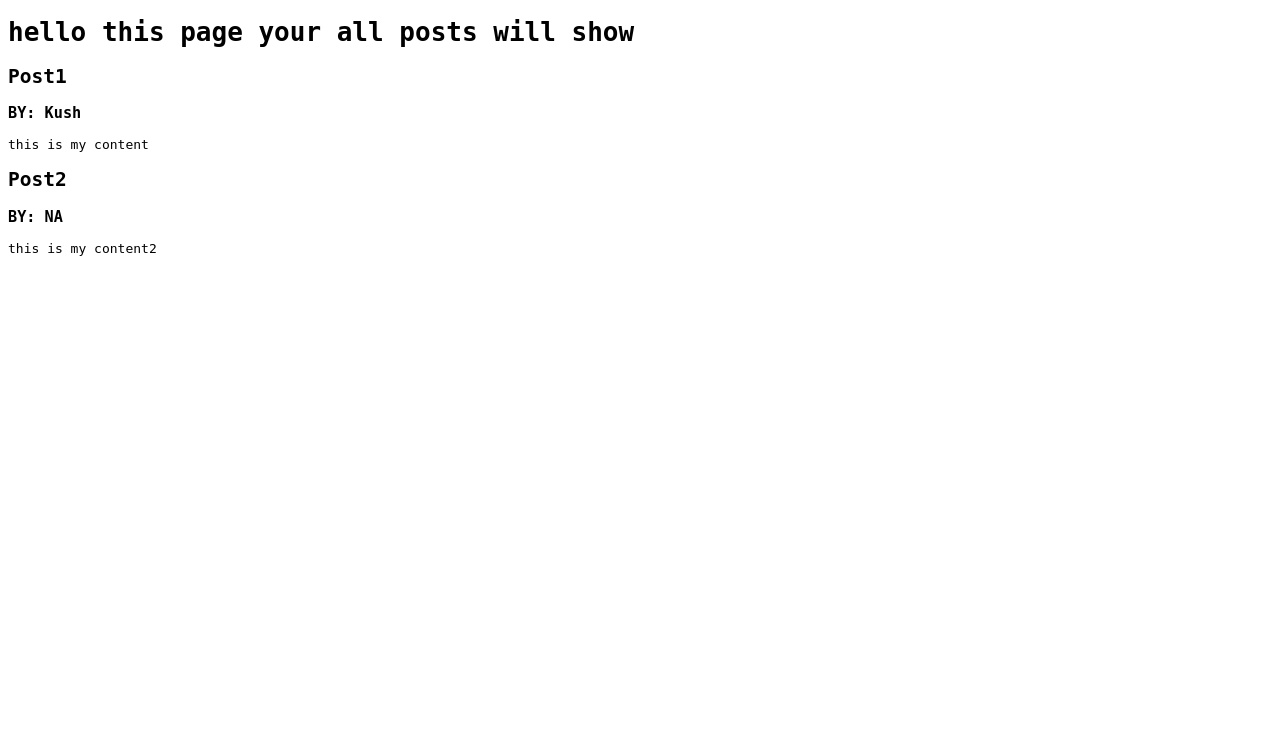
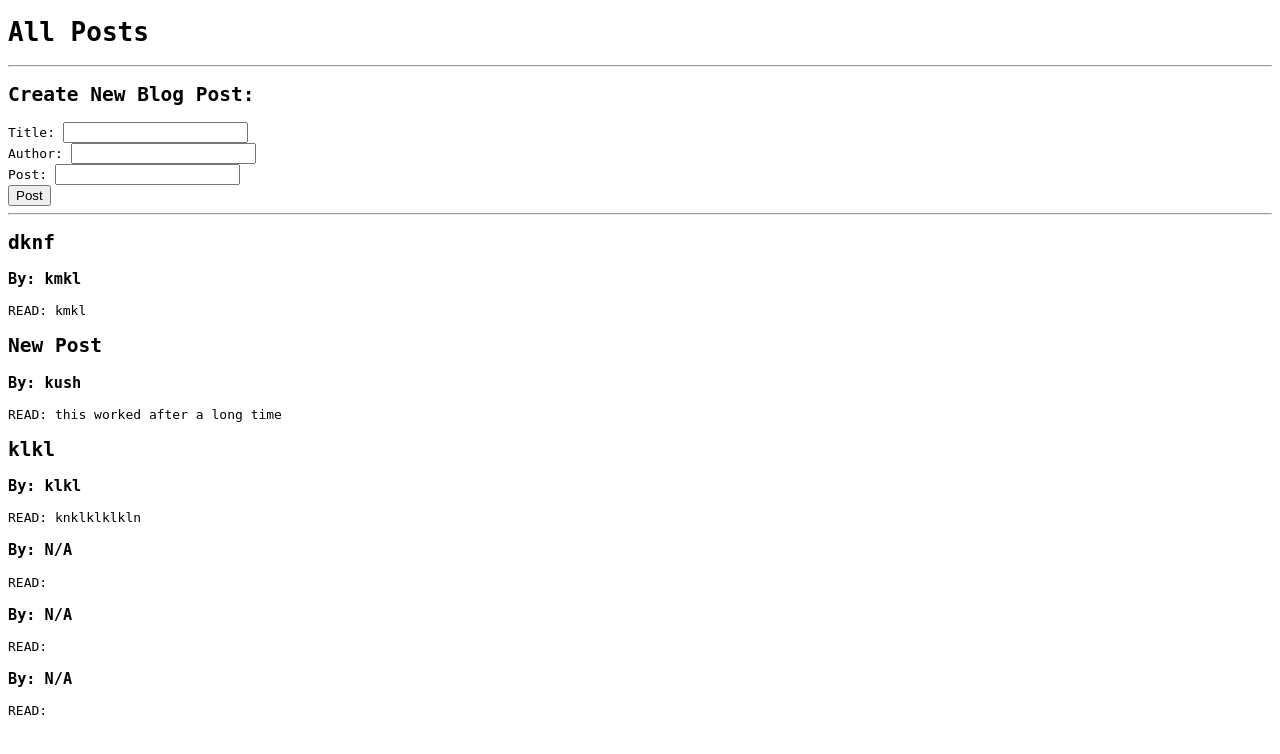
Before and after one commit to Rajatkhatri7/FlaskApp, a Flask app: page /posts in a window 1280 px wide. Shown: the top 754 px of the page. Run offline with Flask 2, Linux system fonts and the light colour scheme; data comes from the database, SQL or seed files in the repository; both versions use the stored data as it was after the commit.

Commit message:
enter post bu gui web

```diff
--- a/app.py
+++ b/app.py
@@ -1,4 +1,4 @@
-from flask import Flask,render_template
+from flask import Flask,render_template,request,redirect
 from flask_sqlalchemy import SQLAlchemy
 
 # sqlalchemy helps to interact with databaselike Mysql,postgrlsql with flask like app
@@ -21,9 +21,15 @@ class BlogPost(db.Model):
     author = db.Column(db.String(20), nullable=False, default='N/A')
     date_posted = db.Column(db.DateTime, nullable=False, default=datetime.utcnow)
 
+#commands for python shell to connect darabase
+#from app import db
+#db.create_all()
+#from app import className
+#classname.query.all()    it will show the list of all the blog post in the database
+#db.session.add(classname(put the variable name and their values here))
+#
 
-
-
+    # represent the database
     def __repr__(self):
         return "Blog Post "+str(self.id)
 
@@ -56,9 +62,22 @@ all_posts = [
 def index():
     return render_template('index.html')
 
-@app.route("/posts")
+@app.route("/posts",methods = ['GET','POST'])
 def posts():
-    return render_template('post.html',posts = all_posts)
+    if request.method == 'POST':
+        post_title = request.form['title']
+        post_content = request.form['content']
+        post_author = request.form['author']
+        new_post = BlogPost(title=post_title, content=post_content, author=post_author)
+        db.session.add(new_post)
+        db.session.commit()
+        return redirect('/posts')
+    else:
+        all_posts = BlogPost.query.order_by(BlogPost.date_posted).all()
+        return render_template('post.html',posts = all_posts)
+
+
+
 
 #decorater route to the main page
 @app.route('/home/users/<string:name>/posts/<int:id>') #used in dynamic url like name keep changing  etc
--- a/templates/post.html
+++ b/templates/post.html
@@ -9,19 +9,35 @@
 {% endblock %}
 
 
+
+
 {% block body %}
+<h1>All Posts</h1>
 
-<h1>hello this page your all posts will show</h1>
-{% for post in  posts %}
-    <h2>{{post.title}}</h2>
+    <hr>
+    <h2>Create New Blog Post:</h2>
+    <form action='/posts' method='POST'>
+        Title: <input type='text' name='title' id='title'>
+        <br>
+        Author: <input type='text' name='author' id='author'>
+        <br>
+        Post: <input type='text' name='content' id='content'>
+        <br>
+        <input type='submit' value='Post'>
+    </form>
+    <hr>
 
-    {% if post.author %}
-        <h3>BY: {{post.author}}</h3>
-    {% else %}
-        <h3>BY: NA</h3>
-    {% endif %}
+    {% for post in posts %}
+        <h2>{{ post.title }}</h2>
 
-    <p>{{post.content}}</p>
-{% endfor %}
+        {% if post.author %}
+            <h3>By: {{ post.author }}</h3>
+
+        {% else %}
+            <h3>By: N/A</h3>
+        {% endif %}
+
+        <p> READ: {{post.content}}</p>
+    {% endfor%}
 
 {% endblock %}
```
Also changed, not shown: posts.db.
